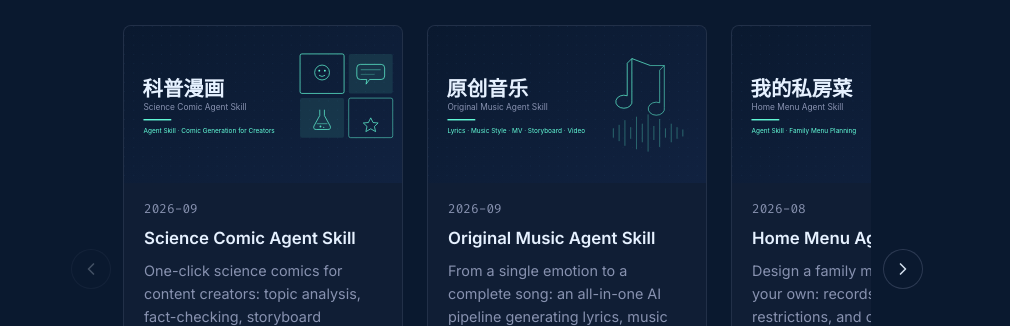
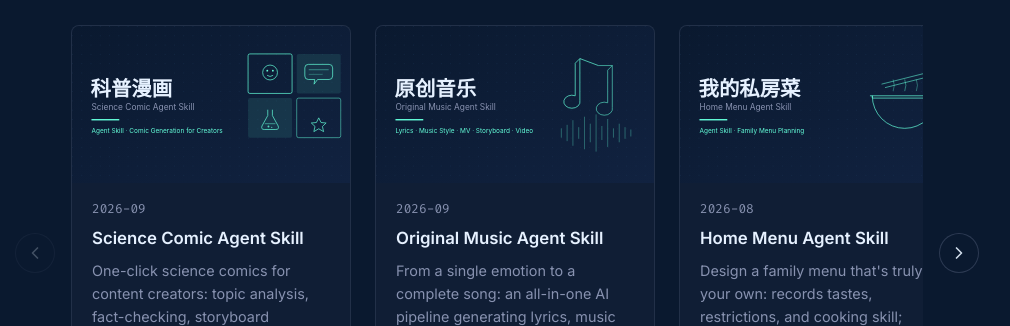
Before and after one commit to trumanzhongqiang/trumanzhongqiang.github.io, a website: page index.html in a window 1280 px wide. Shown: the part 626-952 px from the top of the page, without its empty margins (143-1153 px from the left). Drawn offline with Linux system fonts and the light colour scheme.

Commit message:
Move carousel arrows outside content column, full-width card row

```diff
--- a/style.css
+++ b/style.css
@@ -653,6 +653,7 @@ footer {
     display: flex;
     align-items: center;
     gap: 0.75rem;
+    position: relative;
 }
 
 .project-grid {
@@ -667,7 +668,10 @@ footer {
 }
 
 .carousel-btn {
-    flex-shrink: 0;
+    position: absolute;
+    top: calc(50% - 1rem);
+    /* account for scrollbar padding-bottom */
+    transform: translateY(-50%);
     width: 40px;
     height: 40px;
     border-radius: 50%;
@@ -689,9 +693,27 @@ footer {
     opacity: 1;
 }
 
+/* Arrows sit in the page margins, outside the content column */
+.carousel-btn.prev {
+    left: -56px;
+}
+
+.carousel-btn.next {
+    right: -56px;
+}
+
 .carousel-btn.disabled {
     opacity: 0.25;
     pointer-events: none;
+}
+
+/* Narrow screens: fall back to arrows inside the container as flex siblings */
+@media (max-width: 1080px) {
+    .carousel-btn {
+        position: static;
+        transform: none;
+        flex-shrink: 0;
+    }
 }
 
 .project-grid::-webkit-scrollbar {
```
